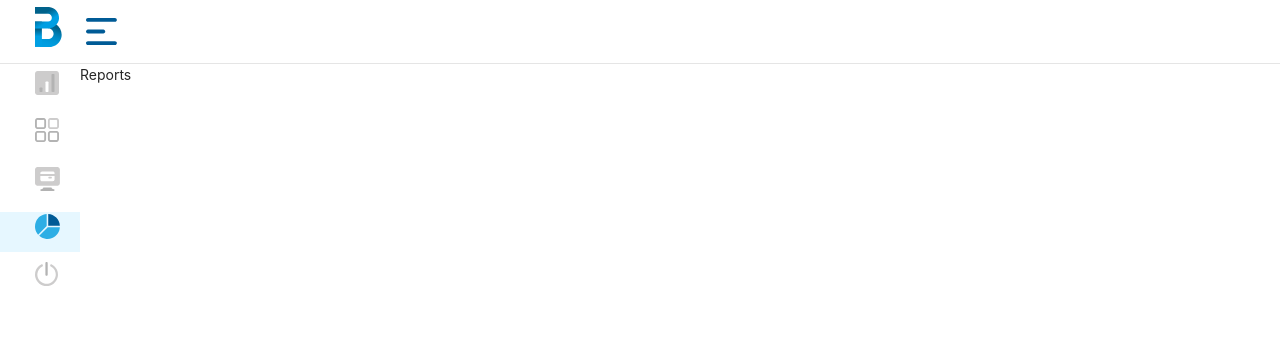
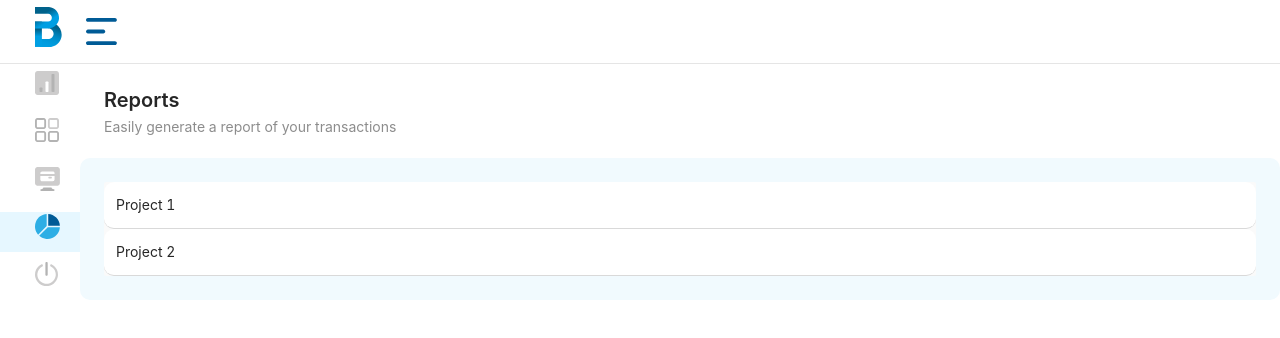
Before and after one commit to dakicnikola/mvp-match-project, a React (Create React App) app: page /reports in a window 1280 px wide. Shown: the top 338 px of the page. Built offline with nearby package versions, Linux system fonts and the light colour scheme.

Commit message:
Created accordion on Reports.tsx

```diff
--- a/public/locales/en.json
+++ b/public/locales/en.json
@@ -7,5 +7,25 @@
       "reports": "Reports",
       "settings": "Settings"
     }
+  },
+  "reports": {
+    "title": "Reports",
+    "subtitle": "Easily generate a report of your transactions",
+    "actions": {
+      "projects": "All projects",
+      "gateways": "All gateways",
+      "dateFrom": "From date",
+      "dateTo": "To date",
+      "generateReport": "Generate report"
+    },
+    "accordion": {
+      "table": {
+        "columns": {
+          "date": "Date",
+          "transactionId": "Transaction ID",
+          "amount": "Amount"
+        }
+      }
+    }
   }
 }
--- /dev/null
+++ b/src/components/Accordion.tsx
@@ -0,0 +1,83 @@
+import React from 'react'
+import {Collapse, Table} from 'antd'
+import {useTranslation} from 'react-i18next'
+
+const Accordion = () => {
+  // const {t} = useTranslation()
+  const {t} = useTranslation('translation', {keyPrefix: 'reports.accordion'})
+
+  const columns = [
+    {
+      title: t('table.columns.date'),
+      dataIndex: 'date',
+      key: 'date',
+    },
+    {
+      title: t('table.columns.transactionId'),
+      dataIndex: 'transactionId',
+      key: 'transactionId',
+    },
+    {
+      title: t('table.columns.amount'),
+      dataIndex: 'amount',
+      key: 'amount',
+    },
+  ]
+
+  return (
+    <Collapse accordion>
+      {data.map((panel) => (
+        <Collapse.Panel
+          header={panel.name}
+          key={panel.projectId}
+          style={{
+            background: '#FFFFFF',
+            borderRadius: '10px',
+          }}
+          showArrow={false}
+        >
+          <Table columns={columns} dataSource={data} pagination={false} />
+        </Collapse.Panel>
+      ))}
+    </Collapse>
+  )
+}
+
+
+const data = [
+  {
+    'projectId': 'bgYhx',
+    'userIds': [
+      'rahej',
+    ],
+    'rule': 'Manual Selection',
+    'gatewayIds': [
+      'gDJ2s',
+    ],
+    'structure': 'Sole proprietorship',
+    'industry': 'IT',
+    'website': 'https://mvpmatch.co/',
+    'description': 'Sit amet luctus venenatis lectus magna fringilla urna porttitor.',
+    'image': 'https://mvpmatch.co/images/logo.svg',
+    'name': 'Project 1',
+  },
+  {
+    'projectId': 'ERdPQ',
+    'userIds': [
+      'rahej',
+    ],
+    'rule': 'Manual Selection',
+    'gatewayIds': [
+      'WU50G',
+    ],
+    'structure': 'Partnership',
+    'industry': 'IT',
+    'website': 'https://mvpmatch.co/',
+    'description': 'Sit amet luctus venenatis lectus magna fringilla urna porttitor.',
+    'image': 'https://mvpmatch.co/images/logo.svg',
+    'name': 'Project 2',
+  },
+]
+
+
+export default Accordion
--- a/src/index.css
+++ b/src/index.css
@@ -66,6 +66,12 @@
     padding: 0 35px
 }
 
+.ant-page-header-heading-left {
+    display: flex;
+    flex-direction: column;
+    align-items: flex-start;
+}
+
 .test .ant-card-meta-title {
     white-space: normal;
     margin-bottom: 0 !important;
@@ -74,6 +80,9 @@
 .ant-card-head-title {
     white-space: normal;
 }
+.ant-collapse {
+    border: none
+}
 
 .ant-card-actions li {
     margin: 6px 0;
--- /dev/null
+++ b/src/pages/reports/Reports.tsx
@@ -0,0 +1,33 @@
+import {Fragment} from 'react'
+import {useTranslation} from 'react-i18next'
+import {Card, PageHeader, Space} from 'antd'
+
+import Accordion from '../../components/Accordion'
+
+const Reports = () => {
+  const {t} = useTranslation()
+
+  return (
+    <Fragment>
+      <PageHeader
+        title={t('reports.title')}
+        subTitle={t('reports.subtitle')}
+        ghost={true}
+        extra={
+          <Space size='large'>
+          </Space>
+        }
+      />
+      <Card bordered={false}
+            style={{
+              borderRadius: 10,
+              background: '#F1FAFE',
+            }}>
+        <Accordion />
+
+      </Card>
+    </Fragment>
+  )
+}
+
+export default Reports
--- a/src/pages/reports/index.tsx
+++ b/src/pages/reports/index.tsx
@@ -1,12 +1,5 @@
 import {pathname_reports} from '../../config/routes'
-
-const Reports = () => {
-  return (
-    <div>
-      Reports
-    </div>
-  )
-}
+import Reports from './Reports'
 
 
 const reports = {
```
